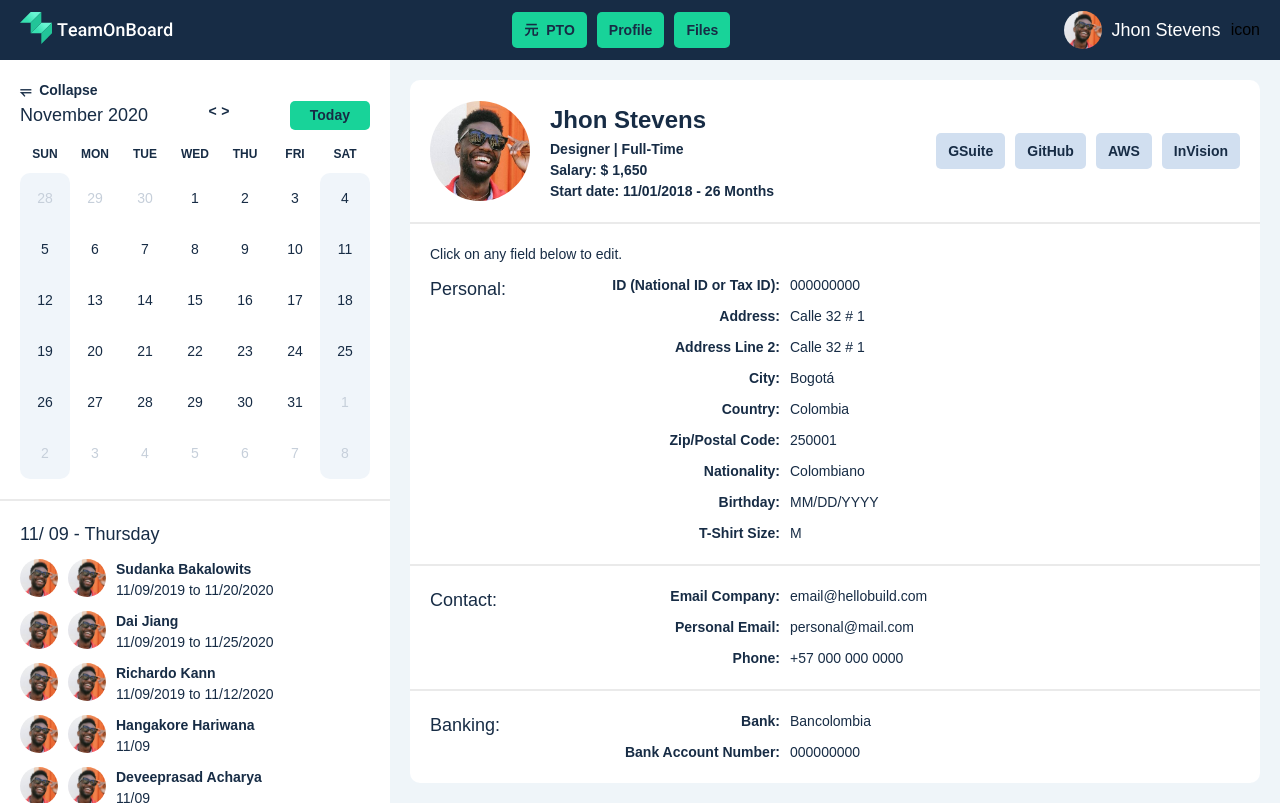
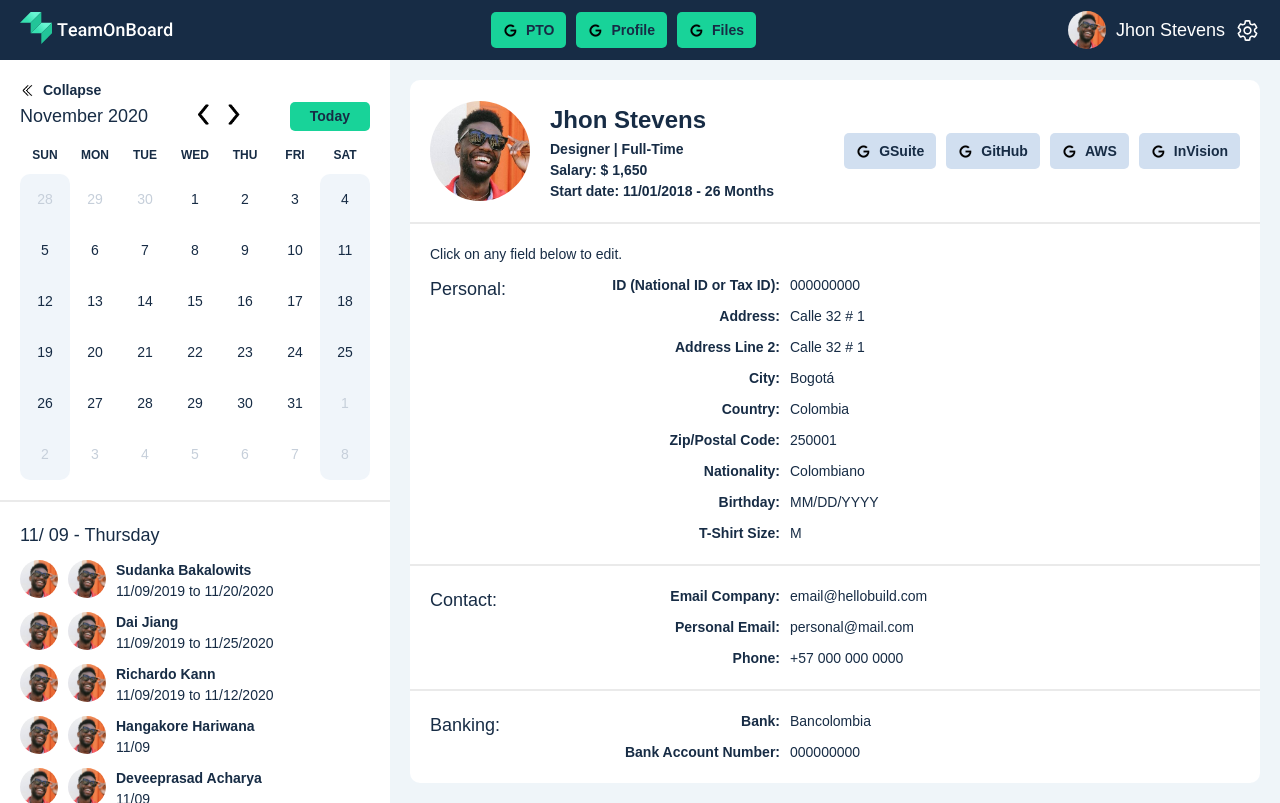
Before and after one commit to NathaEEUD/Design-Trial, a plain HTML site: page index.html in a window 1280 px wide. Drawn offline with Linux system fonts and the light colour scheme; a web font is replaced by a local one.

Commit message:
feat: implementing icons

```diff
--- a/css/style.scss
+++ b/css/style.scss
@@ -127,6 +127,16 @@ body {
 hr {
   margin: 0;
   border: 0.5px solid var(--color-muted);
+}
+
+.icon {
+  &--sm {
+    width: 15px;
+  }
+
+  &--md {
+    width: 25px;
+  }
 }
 
 .avatar {
--- a/index.html
+++ b/index.html
@@ -14,30 +14,42 @@
       </a>
       <section class="container--primary">
         <button class="button button--primary">
-          <span>&#20803;</span>
+          <img class="icon--sm" src="./assets/icons/gsuite.png" alt="PTO">
           <span>PTO</span>
         </button>
-        <button class="button button--primary">Profile</button>
-        <button class="button button--primary">Files</button>
+        <button class="button button--primary">
+          <img class="icon--sm" src="./assets/icons/gsuite.png" alt="Profile">
+          <span>Profile</span>
+        </button>
+        <button class="button button--primary">
+          <img class="icon--sm" src="./assets/icons/gsuite.png" alt="Files">
+          <span>Files</span>
+        </button>
       </section>
       <section class="header__profile">
         <img src="./assets/images/avatar-1.jpg" alt="Jhon" class="avatar avatar--sm" />
         <span class="heading heading--secondary m--light"> Jhon Stevens </span>
-        <span>icon</span>
+        <button class="button button--default">
+          <img src="./assets/icons/settings.svg" alt="Settings" class="icon--md" />
+        </button>
       </section>
     </header>
     <aside class="aside">
       <section class="aside__top">
         <button class="button button--default">
-          <span>&#10603;</span>
+          <img src="./assets/icons/double-left.png" alt="Arrow Left" class="icon--sm" />
           <span>Collapse</span>
         </button>
         <section class="calendar">
           <section class="calendar__header">
             <span class="heading heading--tertiary">November 2020</span>
             <div>
-              <button class="button button--default">&#60;</button>
-              <button class="button button--default">&#62;</button>
+              <button class="button button--default">
+                <img src="./assets/icons/chevron-left.png" alt="Left" class="icon--md" />
+              </button>
+              <button class="button button--default">
+                <img src="./assets/icons/chevron-right.png" alt="Right" class="icon--md" />
+              </button>
             </div>
             <button class="button button--tertiary">Today</button>
           </section>
@@ -188,15 +200,19 @@
         </section>
         <section class="container--primary">
           <button class="button button--secondary">
+            <img class="icon--sm" src="./assets/icons/gsuite.png" alt="GSuite">
             <span>GSuite</span>
           </button>
           <button class="button button--secondary">
+            <img class="icon--sm" src="./assets/icons/gsuite.png" alt="GitHub">
             <span>GitHub</span>
           </button>
           <button class="button button--secondary">
+            <img class="icon--sm" src="./assets/icons/gsuite.png" alt="AWS">
             <span>AWS</span>
           </button>
           <button class="button button--secondary">
+            <img class="icon--sm" src="./assets/icons/gsuite.png" alt="InVision">
             <span>InVision</span>
           </button>
         </section>
```
Also changed, not shown: assets/icons/chevron-left.png (added), assets/icons/chevron-right.png (added), assets/icons/double-left.png (added), assets/icons/gsuite.png (added), assets/icons/settings.svg (added), css/style.css.
